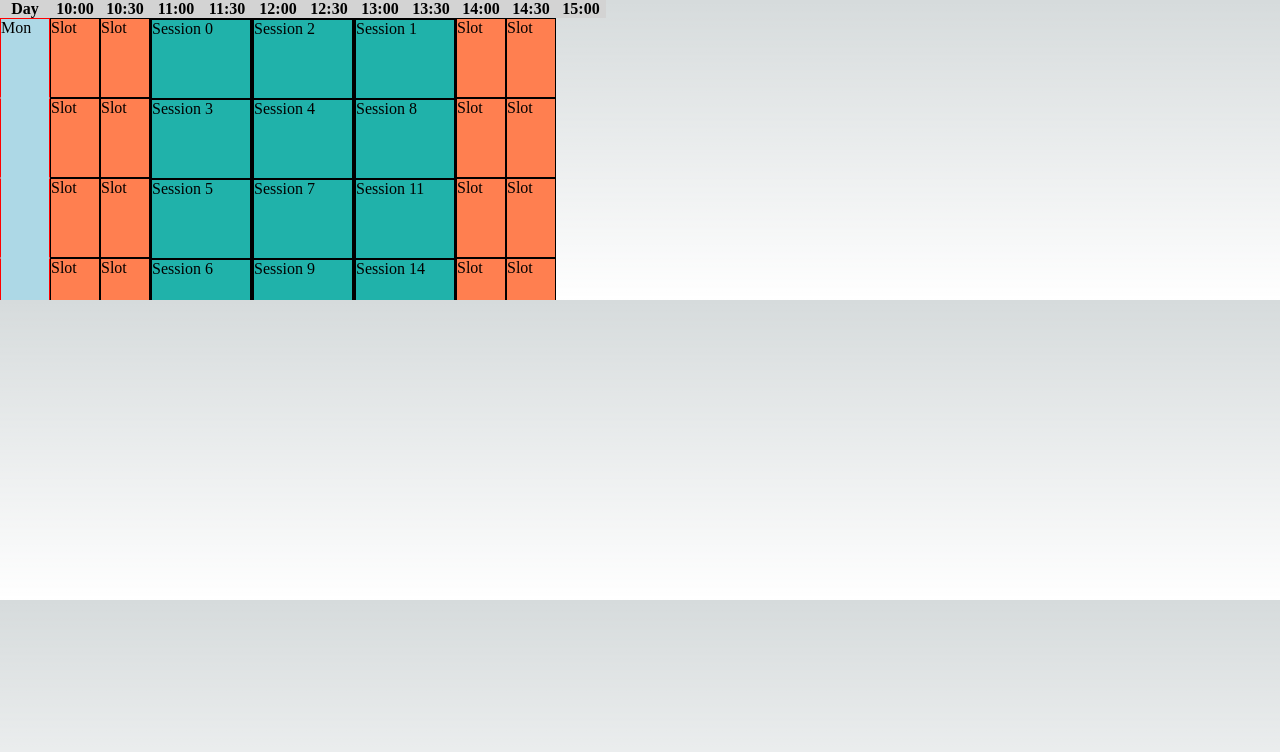
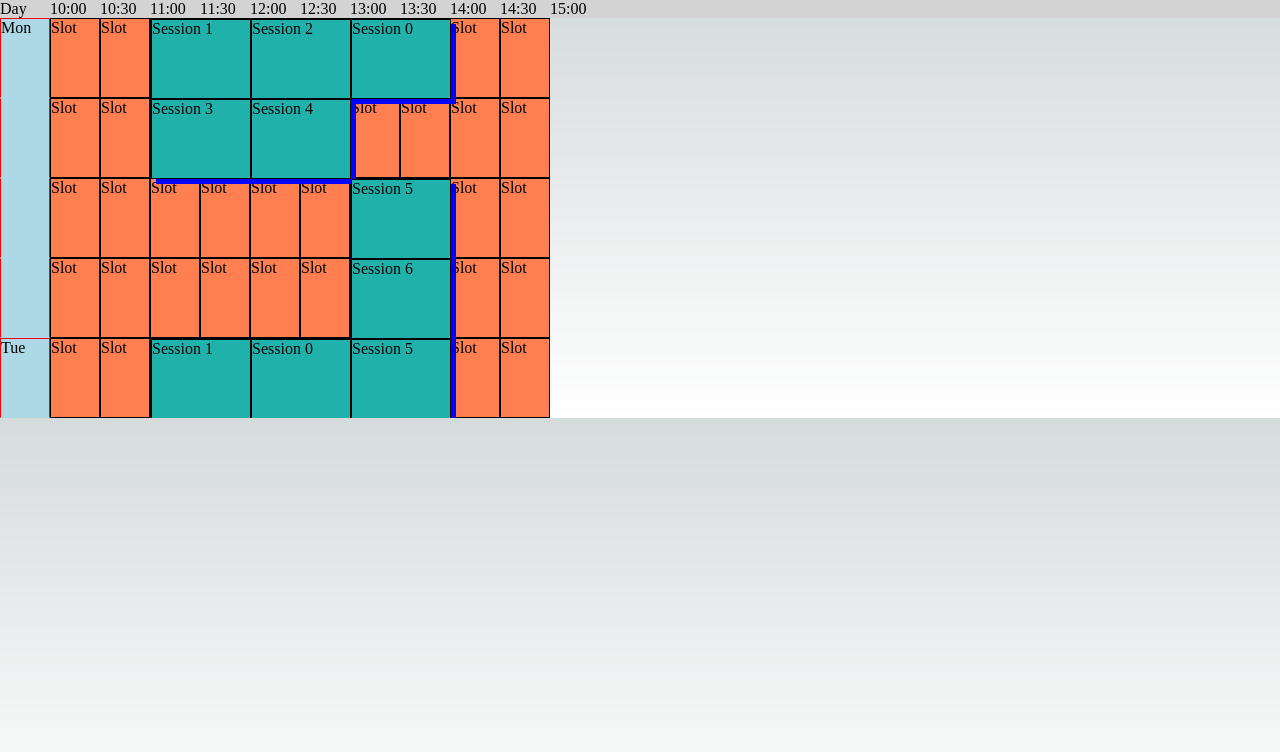
Before and after one commit to theowright2017/full-rework-of-interactive-schedule-grid, a Next.js app: page / in a window 1280 px wide. Shown: the top 752 px of the page. Built offline with nearby package versions, Linux system fonts and the light colour scheme.

Commit message:
new1 - can show box shadow with virtuoso

```diff
--- a/package.json
+++ b/package.json
@@ -14,6 +14,7 @@
     "next": "14.0.4",
     "react": "^18",
     "react-dom": "^18",
+    "react-virtuoso": "^4.6.2",
     "sass": "^1.69.5"
   },
   "devDependencies": {
--- a/src/components/grid/ScheduleGrid.tsx
+++ b/src/components/grid/ScheduleGrid.tsx
@@ -12,6 +12,8 @@ import { Dispatch, SetStateAction, useRef, useState } from "react";
 import { columnGenerator } from "../table/ColumnGenerator";
 import styles from "../../styles/Table.module.scss";
 
+import { Virtuoso } from "react-virtuoso";
+
 type Props = {
 	allSubRows: SubRow[];
 	data: StaticDayRow[];
@@ -20,53 +22,34 @@ type Props = {
 const ScheduleGrid = (props: Props) => {
 	const containerRef = useRef<HTMLDivElement>(null);
 
-	const virtualizer = useVirtualizer({
-		count: props.allSubRows.length || 1,
-		getScrollElement: () => containerRef.current,
-		estimateSize: () => 80,
-		overscan: 50,
-	});
 
 	const rows = props.data;
-	const virtualRows = virtualizer.getVirtualItems();
-
-	console.log('total size', virtualizer.getTotalSize())
-	console.log('allRows', props.allSubRows.length)
 
 	return (
-		<div className={styles.grid_wrapper}>
+		<div className={styles.table}>
+			<div>
+				{[...columnGenerator()].map((headerGroup) => (
 					<div
-				id={"table-container"}
-				className={styles.table_container}
-				ref={containerRef}
+						key={headerGroup.id}
+						className={styles.header_row}
+						style={{ display: "flex" }}
 					>
-				<div
-					className={styles.table_wrap}
-					style={{ height: `${virtualizer.getTotalSize()}px` }}
-				>
-					<table className={styles.table}>
-						<thead>
-							{[...columnGenerator()].map((headerGroup) => (
-								<tr key={headerGroup.id} className={styles.header_row}>
-									<th className={styles.header_cell}>Day</th>
+						<div className={styles.header_cell}>Day</div>
 						{config.slotTimes.map((time) => (
-										<th key={time} className={styles.header_cell}>
+							<div key={time} className={styles.header_cell}>
 								{time}
-										</th>
+							</div>
 						))}
-								</tr>
+					</div>
 				))}
-						</thead>
-						<tbody>
-							{virtualRows.map((virtualRow, virtualIndex) => {
-								const subRow = props.allSubRows[virtualRow.index];
-
+			</div>
+			<div>
+				<Virtuoso
+					style={{ height: "400px" }}
+					data={props.allSubRows}
+					itemContent={(subRowIndex, subRow) => {
 						return (
-									<TableRow
-										key={virtualRow.index}
-										virtualRow={virtualRow}
-										virtualIndex={virtualIndex}
-									>
+							<TableRow key={subRowIndex}>
 								{(
 									rowIsOpen: Set<number>,
 									setRowIsOpen: Dispatch<SetStateAction<Set<number>>>
@@ -85,22 +68,19 @@ const ScheduleGrid = (props: Props) => {
 											{Array.from(
 												{
 													length:
-																config.lastAvailableSlotNum -
-																config.tempslotStart,
+														config.lastAvailableSlotNum - config.tempslotStart,
 												},
 												(_, idx) => config.tempslotStart + idx
 											).map((slotNum, slotIndex) => {
 												const { subRowMap } = subRow!;
-														const slotHasItem = subRowMap.has(
-															slotNum as SlotNum
-														);
+												const slotHasItem = subRowMap.has(slotNum as SlotNum);
 
 												const item = slotHasItem
 													? subRowMap.get(slotNum as number)
 													: undefined;
 
 												return (
-															<td
+													<div
 														key={`slotCell_${slotIndex}_${slotNum}`}
 														className={styles.data_cell}
 													>
@@ -113,7 +93,7 @@ const ScheduleGrid = (props: Props) => {
 														) : (
 															<SlotCellEmpty rowIsOpen={rowIsOpen} />
 														)}
-															</td>
+													</div>
 												);
 											})}
 										</React.Fragment>
@@ -121,10 +101,8 @@ const ScheduleGrid = (props: Props) => {
 								}}
 							</TableRow>
 						);
-							})}
-						</tbody>
-					</table>
-				</div>
+					}}
+				/>
 			</div>
 		</div>
 	);
@@ -133,8 +111,6 @@ const ScheduleGrid = (props: Props) => {
 export default ScheduleGrid;
 
 const TableRow = (props: {
-	virtualRow: VirtualItem;
-	virtualIndex: number;
 	children: (
 		rowIsOpen: Set<number>,
 		setRowIsOpen: Dispatch<SetStateAction<Set<number>>>
@@ -142,22 +118,13 @@ const TableRow = (props: {
 }) => {
 	const [rowIsOpen, setRowIsOpen] = useState(new Set<number>());
 
-	const { virtualRow, virtualIndex } = props;
-
 	return (
-		<tr
-			className={
-				`${styles.grid_row}`
-			}
-			style={{
-				height: rowIsOpen.size > 0 ? "120px" : `${virtualRow.size}px`,
-				transform: `translateY(${
-					virtualRow.start - virtualIndex * virtualRow.size
-				}px)`,
-			}}
+		<div
+			className={`${styles.grid_row}`}
+			style={{ height: rowIsOpen.size > 0 ? "120px" : "80px", display: "flex" }}
 		>
 			{props.children(rowIsOpen, setRowIsOpen)}
-		</tr>
+		</div>
 	);
 };
 
@@ -168,7 +135,7 @@ const DayCellWithTitle = (props: {
 }) => {
 	const { rows, subRow } = props;
 	return (
-		<td>
+		<div style={{ width: "50px" }}>
 			<div
 				className={`${styles.day_title_cell} ${
 					props.rowIsOpen.size > 0 ? styles.rowOpen : styles.rowClosed
@@ -176,18 +143,18 @@ const DayCellWithTitle = (props: {
 			>
 				{rows[subRow.dayIndex].day}
 			</div>
-		</td>
+		</div>
 	);
 };
 
 const DayCellEmpty = (props: { rowIsOpen: Set<number> }) => (
-	<td>
+	<div style={{ width: "50px" }}>
 		<div
 			className={`${styles.day_blank_cell} ${
 				props.rowIsOpen.size > 0 ? styles.rowOpen : styles.rowClosed
 			}`}
 		/>
-	</td>
+	</div>
 );
 
 const SlotCellWithItem = (props: {
--- a/src/components/table/RowGenerator.tsx
+++ b/src/components/table/RowGenerator.tsx
@@ -103,7 +103,7 @@ export const StaticDayRowGenerator = (): StaticDayRow[] => {
 			day: day,
 			id: day,
 			subRows: gridCoordinatesPerDayRow(
-				sessionListGenerator(day, 300),
+				sessionListGenerator(day, 7),
 				config
 			).map((map, index) => {
 				return {
--- a/src/pages/api/SessionGenerator.ts
+++ b/src/pages/api/SessionGenerator.ts
@@ -38,18 +38,18 @@ const isoGenerator = (
 const isoList = [
 	isoGenerator(1, 1, 660, 720),
 	isoGenerator(1, 1, 780, 840),
-	isoGenerator(1, 1, 720, 780),
-	// isoGenerator(1, 1, 660, 720),
-	// isoGenerator(1, 1, 660, 720),
-	// isoGenerator(1, 1, 600, 660),
-	// isoGenerator(1, 1, 600, 720),
-	// isoGenerator(1, 1, 720, 745),
-	// isoGenerator(1, 1, 720, 820),
+	isoGenerator(1, 1, 780, 840),
+	isoGenerator(1, 1, 660, 720),
+	isoGenerator(1, 1, 660, 720),
+	isoGenerator(1, 1, 600, 660),
+	isoGenerator(1, 1, 600, 720),
+	isoGenerator(1, 1, 720, 745),
+	isoGenerator(1, 1, 720, 820),
 ]
 
 export const sessionListGenerator = (day: Day, length: number): Session[] => {
 	const sessions = Array.from({ length: length }, (__, idx) => idx).map((index) => {
-		const isoDuration = isoList[Math.floor(Math.random() * 3)]
+		const isoDuration = isoList[Math.floor(Math.random() * 9)]
 		const session: Session = {
 			id: index,
 			day: day,
--- a/src/styles/Table.module.scss
+++ b/src/styles/Table.module.scss
@@ -12,10 +12,23 @@ $dayCellBorder: red;
 	overflow: auto;
 }
 
-.table_wrap {
-	.table {
-		border-collapse: collapse;
-	}
+// .table_wrap {
+// 	.table {
+// 		border-collapse: collapse;
+// 	}
+
+// 	.header_row {
+// 		position: sticky;
+// 		top: 0;
+// 		left: 0;
+// 		z-index: 2;
+// 		background-color: lightgrey;
+// 	}
+
+// 	.header_cell {
+// 		width: 50px;
+// 	}
+// }
 
 .header_row {
 	position: sticky;
@@ -24,10 +37,8 @@ $dayCellBorder: red;
 	z-index: 2;
 	background-color: lightgrey;
 }
-
 .header_cell {
 	width: 50px;
-	}
 }
 
 .grid_row {
@@ -67,10 +78,16 @@ $dayCellBorder: red;
 
 .data_cell {
 	overflow: visible;
+	width: 50px;
 
 	.session_card {
 		overflow: visible;
-		width: 50px;
+		width: 100px;
+		background-color: lightseagreen;
+
+		position: absolute;
+		z-index: 10;
+		box-shadow: 5px 5px blue;
 
 		&.cardOpen {
 			height: 120px;
@@ -81,10 +98,7 @@ $dayCellBorder: red;
 	}
 
 	.session_contents {
-		width: 100px;
-		background-color: lightseagreen;
-		z-index: 100;
-		position: relative;
+		width: 100%;
 		border: 1px solid black;
 		height: 100%;
 	}
@@ -92,6 +106,5 @@ $dayCellBorder: red;
 	.grid_cell {
 		background-color: coral;
 		border: 1px solid black;
-		// height: 20px;
 	}
 }
```
Lines whose indentation alone changed are shown as unchanged.
